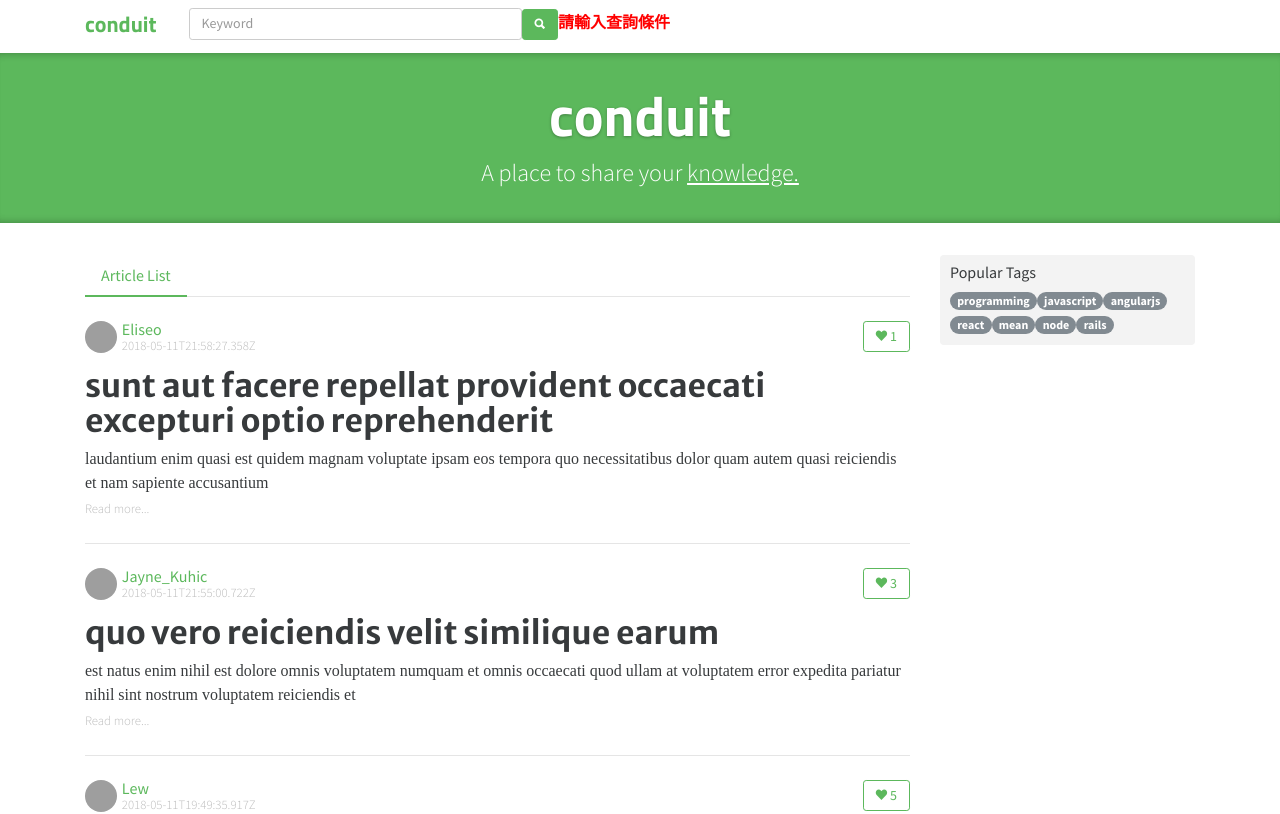
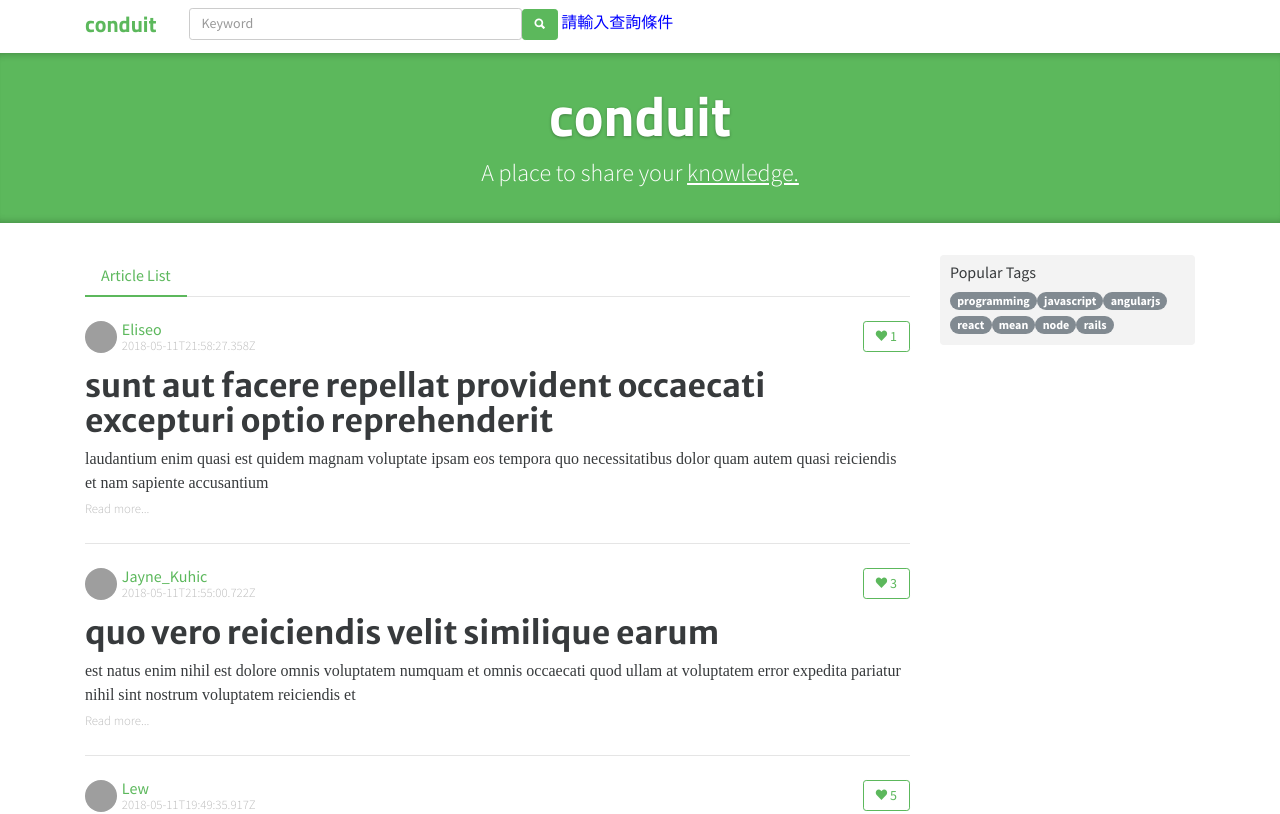
Before and after one commit to jayhanlin/Angular11_junior_class_0314_demo1, an Angular app: page / in a window 1280 px wide. Shown: the top 814 px of the page. Built offline with nearby package versions, Linux system fonts and the light colour scheme; grey boxes are pictures that could not be loaded; a web font is replaced by a local one.

Commit message:
任務08:講師補充ngIf、else與ng-container

```diff
--- a/src/app/header/header.component.html
+++ b/src/app/header/header.component.html
@@ -31,6 +31,23 @@
     <button class="btn btn-sm btn-primary" (click)="doSearch($event)">
       <i class="ion-search"></i>
     </button>
-    <b style="color: red;" *ngIf="!keyword">請輸入查詢條件</b>
+
+    <span class="highlight">  <!-- 使用同一個span顯示if else，避免頁面上有過多無謂tag -->
+      <ng-container *ngIf="keyword === ''; then keywordNotify; else searchKeyword"></ng-container>
+      <!-- <ng-container>在html上不會產生tag -->
+      <!-- <ng-container *ngIf="keyword === ''; else searchKeyword">
+        請輸入查詢條件
+      </ng-container> -->
+    </span>
+
+    <ng-template #keywordNotify>
+      請輸入查詢條件
+    </ng-template>
+
+    <ng-template #searchKeyword>
+      輸入的關鍵字為: {{ keyword }}
+    </ng-template>
+
+    <!-- <b style="color: red;" *ngIf="!keyword">請輸入查詢條件</b> -->
   </div>
 </nav>
```
